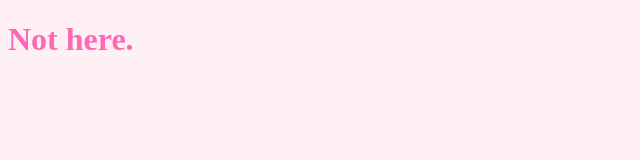
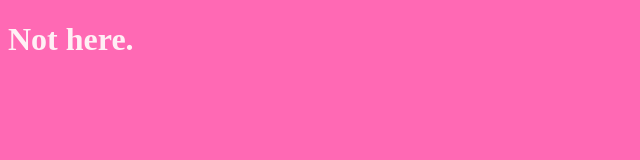
Before and after one commit to SpectralStryker/Morbo, a plain HTML site: page index.html in a window 1280 px wide. Shown: the whole page, without its empty margins (0-640 px from the left). Drawn offline with Linux system fonts and the light colour scheme.

Commit message:
Update index.html

```diff
--- a/index.html
+++ b/index.html
@@ -3,8 +3,8 @@
  <head>
   <title>Where is your God?</title>
  </head>
- <body style="background-color:#FFF0F5;">
-  <h1 style="color:#FF69B4">Not here.</h1>
+ <body style="background-color:#FF69B4;">
+  <h1 style="color:#FFF0F5">Not here.</h1>
 
  </body>
 </html>
```
